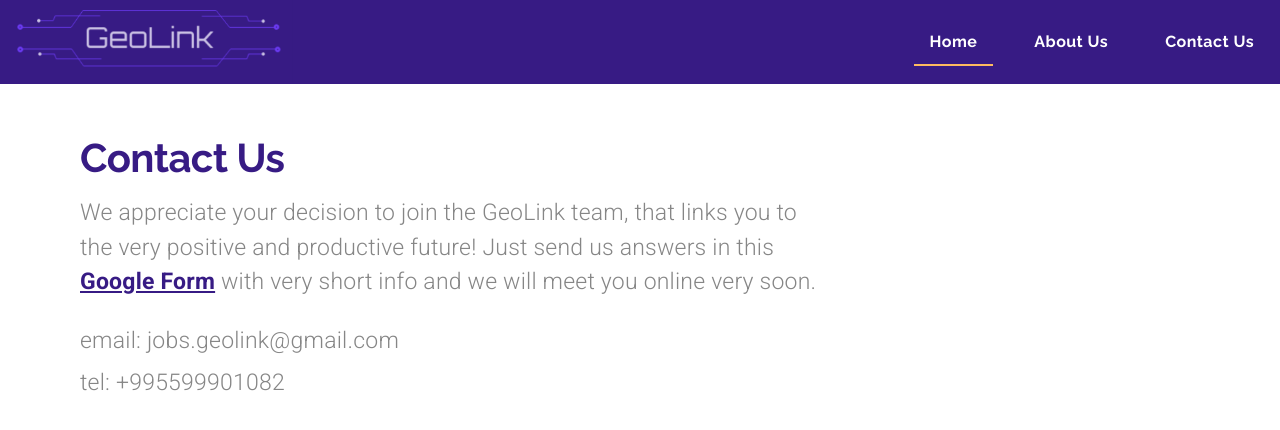
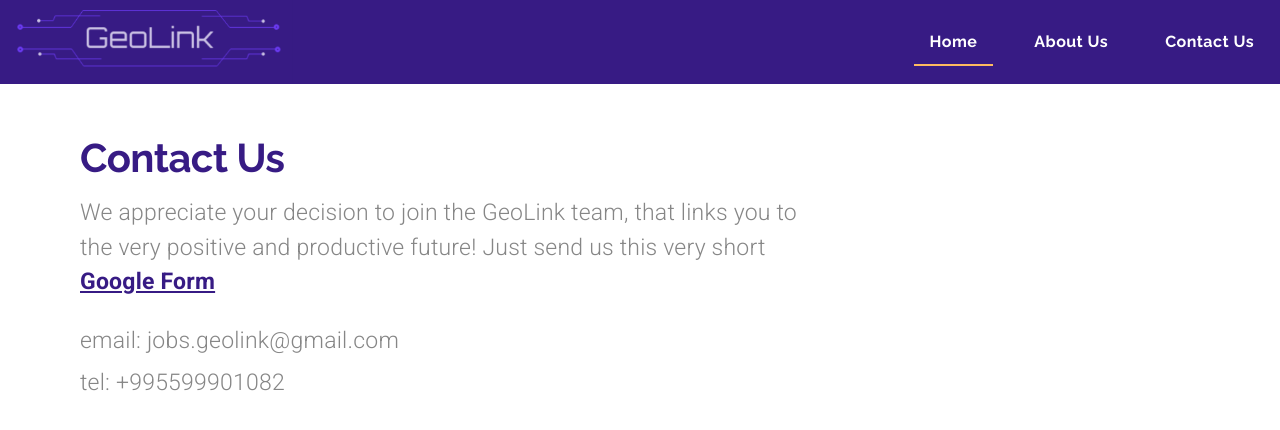
Before and after one commit to MariamChilaia/geo-link-project, a Next.js app: page /contact in a window 1280 px wide. Shown: the top 430 px of the page. Built offline with nearby package versions, Linux system fonts and the light colour scheme.

Commit message:
Change texts

```diff
--- a/next.config.js
+++ b/next.config.js
@@ -1,6 +1,7 @@
 /** @type {import('next').NextConfig} */
 const nextConfig = {
   reactStrictMode: true,
-}
+  distDir: 'build',
+};
 
-module.exports = nextConfig
+module.exports = nextConfig;
--- a/src/pages/contact.js
+++ b/src/pages/contact.js
@@ -24,8 +24,8 @@ export default function Contact(props) {
         <Grid item xs={8}>
           <Typography mt={1} fontSize={'23px'}>
             We appreciate your decision to join the GeoLink team, that links you
-            to the very positive and productive future! Just send us answers in
-            this{' '}
+            to the very positive and productive future! Just send us this very
+            short{' '}
             <Link
               target='_blank'
               underline='true'
@@ -33,8 +33,7 @@ export default function Contact(props) {
               href='https://forms.gle/RaxzxAFsyEKxeBkK8'
             >
               Google Form
-            </Link>{' '}
-            with very short info and we will meet you online very soon.
+            </Link>
           </Typography>
           <Typography mt={3} fontSize={'23px'}>
             email: jobs.geolink@gmail.com
```
